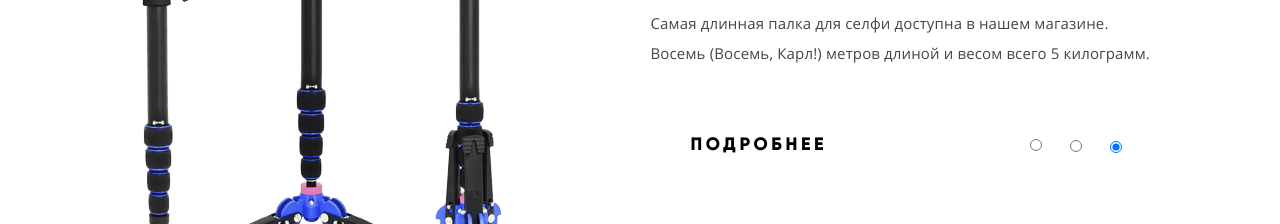
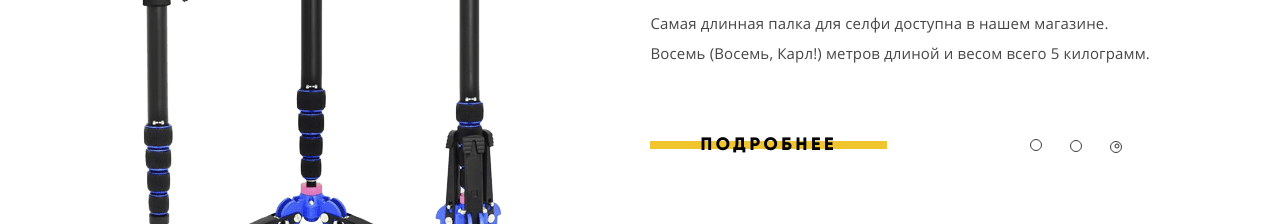
Before and after one commit to aleksandrsamsonenko/DEVICE, a plain HTML site: page index.html in a window 1280 px wide. Shown: the part 465-689 px from the top of the page. Drawn offline with Linux system fonts and the light colour scheme.

Commit message:
added slider

```diff
--- a/css/style.css
+++ b/css/style.css
@@ -300,14 +300,6 @@ body {
 /*--/menu--*/
 
 /*--slider--*/
-.slider__input1,
-.slider__input2,
-.slider__input3 {
-  width: 12px;
-  height: 12px;
-  border-radius: 10px;
-  border: 1px solid grey;
-}
 
 .slider__label3 {
   position:relative;
@@ -468,11 +460,9 @@ body {
   margin-bottom: 64px;
 }
 .slider-detail {
-  margin-left: 40px;
+  display: inline-block;
+  margin-left: 0px;
   margin-bottom: 71px;
-}
-
-.slider-detail__link {
   position: relative;
   font-family: 'GilroyextraBold', sans-serif;
   font-size: 18px;
@@ -480,45 +470,126 @@ body {
   font-weight: 800;
   text-transform: uppercase;
   letter-spacing: 0.2em;
-  color: #000000;
   transition: 1s all ease;
-
-}
-.slider-detail__link::before {
-  content: "";
-  background-color: #f0c52e;
-  width: 220px;
-  height: 8px;
-  top: 8px;
-  left: -40px;
-  position: absolute;
-  z-index: -1;
-}
-.slider-detail__link:hover::before {
-  padding-top: 5px;
-  padding-bottom: 35px;
-  border-radius: 3px;
-  background-color: #f0c52e;
-  transition: 0.3s all ease;
-  z-index: -1;
-  transform: translate(0%, -50%);
 }
 
+.slider-detail__link {
+  color: #000000;
+  background: linear-gradient(to top,#fff 40%,#f0c52e 40%,#f0c52e 55%, #fff 0%);
+  padding: 15px 50px 15px;
+}
+
+.slider-detail__link:hover {
+  color: #000000;
+  background: linear-gradient(to top,#fff 10%,#f0c52e 10%,#f0c52e 100%, #fff 0%);
+  padding: 15px 50px 15px;
+  transition: .2s;
+}
+
+/*--slider-input--*/
+
 .slider__input1 {
+  display: none;
+}
+.fake1 {
   position: absolute;
   margin-left: 990px;
   margin-top: 365px;
+  display: inline-block;
+  width: 12px;
+  height: 12px;
+  border: 1.5px solid #3d3d3d;
+  border-radius: 50%;
 }
+.fake1::before {
+  content: "";
+  display: block;
+  width: 5px;
+  height: 5px;
+  position: absolute;
+  border: 1.5px solid #2b2d2d;
+  border-radius: 50%;
+  top: 4px;
+  right:-1px;
+  transform: translate(-50%, -50%);
+  opacity: 0;
+  transition: .2s;
+}
+.slider__input1:checked + .fake1::before {
+  opacity: 1;
+}
+
 .slider__input2 {
+  display: none;
+}
+.fake2 {
   position: absolute;
   margin-left: 1030px;
   margin-top: -261px;
+  display: inline-block;
+  width: 12px;
+  height: 12px;
+  border: 1.5px solid #3d3d3d;
+  border-radius: 50%;
 }
+.fake2::before {
+  content: "";
+  display: block;
+  width: 5px;
+  height: 5px;
+  position: absolute;
+  border: 1.5px solid #2b2d2d;
+  border-radius: 50%;
+  top: 4px;
+  right:-1px;
+  transform: translate(-50%, -50%);
+  opacity: 0;
+  transition: .2s;
+}
+.slider__input2:checked + .fake2::before {
+  opacity: 1;
+}
+
 .slider__input3 {
+  display: none;
+}
+.fake3 {
   position: absolute;
-  margin-left: 1070px;
+  margin-left: 1050px;
   margin-top: -887px;
+  display: inline-block;
+  width: 12px;
+  height: 12px;
+  border: 1.5px solid #3d3d3d;
+  border-radius: 50%;
 }
+.fake3::before {
+  content: "";
+  display: block;
+  width: 5px;
+  height: 5px;
+  position: absolute;
+  border: 1.5px solid #2b2d2d;
+  border-radius: 50%;
+  top: 4px;
+  right:-1px;
+  transform: translate(-50%, -50%);
+  opacity: 0;
+  transition: .2s;
+}
+.slider__input3:checked + .fake3::before {
+  opacity: 1;
+}
+
+.slider3 {
+  display: none;
+}
+.slider__input3:active + .slider3 + .fake3 {
+  display: flex;
+}
+
+
+/*--/slider-input--*/
 
 .slide-specification {
   display: flex;
--- a/index.html
+++ b/index.html
@@ -92,8 +92,11 @@
 
 
 
-      <input class="slider__input1" type="radio" name="slider__input" id="slider__input-1" checked="">
-      <label class="slider__label1" for="slider__input-1"></label>
+
+      <label class="slider__label1" for="slider__input-1">
+        <input class="slider__input1" type="radio" name="slider__input" id="slider__input-1" checked="">
+        <span class="fake1"></span>
+      </label>
 
       <div class="slider1">
         <div class="slider__inner">
@@ -133,8 +136,10 @@
       </div>
 
 
-      <input class="slider__input2" type="radio" name="slider__input" id="slider__input-2" checked="">
-      <label class="slider__label2" for="slider__input-2"></label>
+      <label class="slider__label2" for="slider__input-2">
+        <input class="slider__input2" type="radio" name="slider__input" id="slider__input-2" checked="">
+        <span class="fake2"></span>
+      </label>
 
       <div class="slider2">
         <div class="slider__inner">
@@ -166,8 +171,10 @@
       </div>
 
 
-      <input class="slider__input3" type="radio" name="slider__input" id="slider__input-3" checked="">
-      <label class="slider__label3" for="slider__input-3"></label>
+      <label class="slider__label3" for="slider__input-3">
+        <input class="slider__input3" type="radio" name="slider__input" id="slider__input-3" checked="">
+        <span class="fake3"></span>
+      </label>
 
       <div class="slider3">
         <div class="slider__inner">
```
